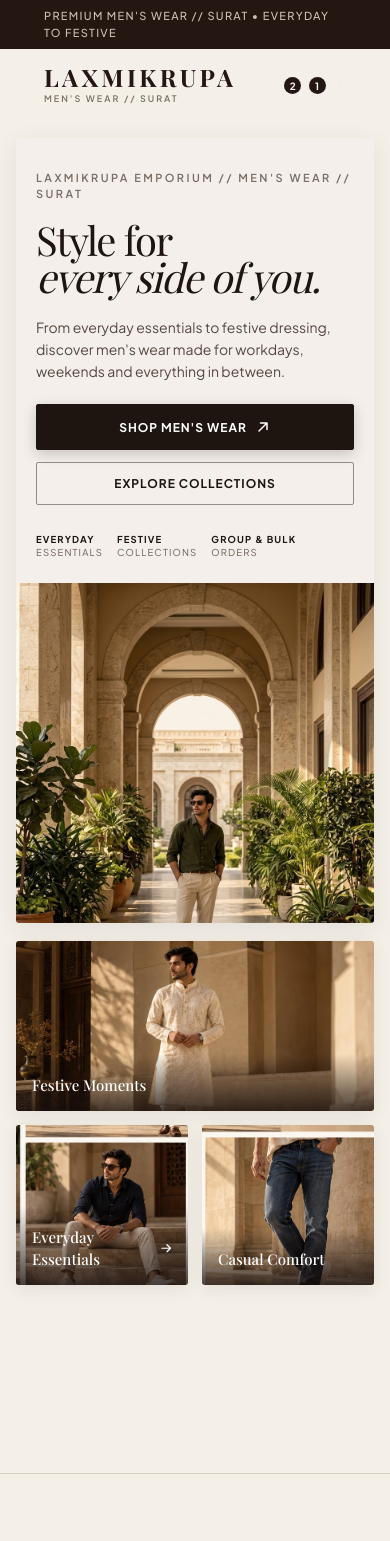
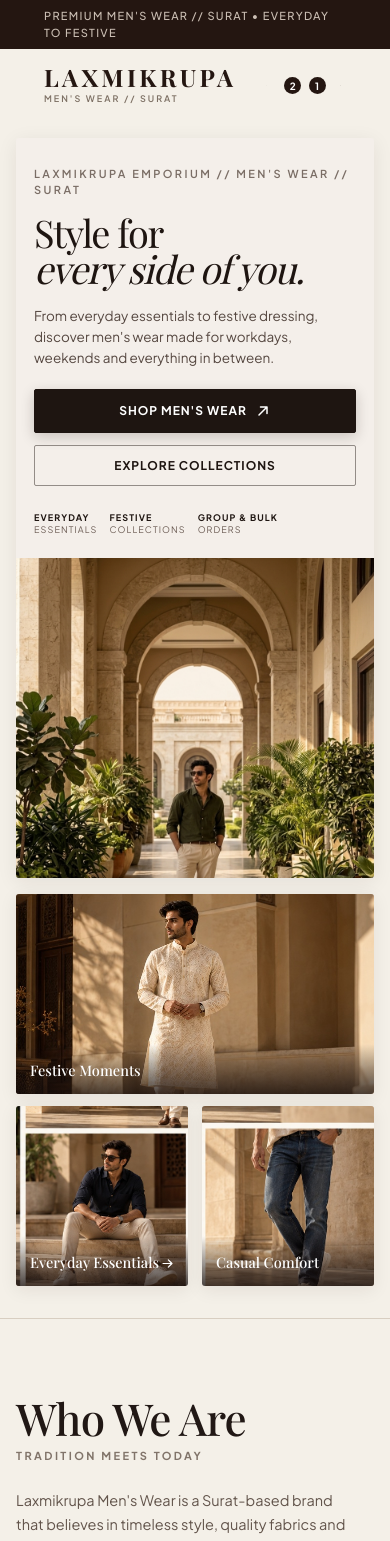
Before and after one commit to mahesh7805/laxmikrupa-mens-wear, a React (Vite) app: page /concept-2 in a window 390 px wide. Shown: the top 1541 px of the page. Built offline with nearby package versions, Linux system fonts and the light colour scheme; the HTML template or start-up script is replaced by a standard one; a web font is replaced by a local one.

Commit message:
fix(concept2): fine-tune hero image framing, model visibility, and grid height alignment

```diff
--- a/src/concepts/Concept2/components/Hero/hero.css
+++ b/src/concepts/Concept2/components/Hero/hero.css
@@ -13,24 +13,26 @@
 /* Two-column hero container: Left Panoramic Banner + Right 3-Image Stack */
 .c2-hero-container {
   display: grid;
-  grid-template-columns: minmax(0, 1.85fr) minmax(360px, 1fr);
-  gap: 16px;
+  grid-template-columns: minmax(0, 1.7fr) minmax(380px, 1fr);
+  gap: 14px;
   align-items: stretch;
+  min-height: 540px;
 }
 
 /* Panoramic Hero Card Container (Left) */
 .c2-hero-banner {
   position: relative;
+  height: 100%;
   min-height: 540px;
   border-radius: 3px;
   overflow: hidden;
   background-color: #F4EFEA;
-  box-shadow: 0 6px 24px rgba(33, 24, 21, 0.08);
+  box-shadow: 0 4px 20px rgba(33, 24, 21, 0.08);
   display: flex;
   align-items: center;
 }
 
-/* Background Image: Model Standing in Archway stretched from right across center */
+/* Background Image: Model in Olive Shirt & Sunglasses clearly visible on right */
 .c2-hero-banner-img {
   position: absolute;
   top: 0;
@@ -39,7 +41,7 @@
   width: 100%;
   height: 100%;
   object-fit: cover;
-  object-position: 84% center;
+  object-position: 68% center;
   z-index: 1;
   transition: transform 0.9s cubic-bezier(0.16, 1, 0.3, 1);
 }
@@ -48,7 +50,7 @@
   transform: scale(1.02);
 }
 
-/* Smooth Warm Cream/Ivory Gradient Scrim fading smoothly over the left photo */
+/* Smooth Warm Cream/Ivory Gradient Scrim fading over left side for crisp text */
 .c2-hero-banner-fade {
   position: absolute;
   inset: 0;
@@ -56,11 +58,11 @@
   background: linear-gradient(
     90deg,
     #F4EFEA 0%,
-    #F4EFEA 32%,
-    rgba(244, 239, 234, 0.96) 46%,
-    rgba(244, 239, 234, 0.68) 60%,
-    rgba(244, 239, 234, 0.18) 76%,
-    transparent 92%
+    #F4EFEA 28%,
+    rgba(244, 239, 234, 0.95) 42%,
+    rgba(244, 239, 234, 0.55) 54%,
+    rgba(244, 239, 234, 0.08) 66%,
+    transparent 76%
   );
   pointer-events: none;
 }
@@ -69,8 +71,8 @@
 .c2-hero-banner-content {
   position: relative;
   z-index: 3;
-  padding: 48px 44px;
-  max-width: 530px;
+  padding: 44px 40px;
+  max-width: 500px;
   display: flex;
   flex-direction: column;
 }
@@ -82,17 +84,17 @@
   letter-spacing: 0.22em;
   color: #7A6D65;
   text-transform: uppercase;
-  margin-bottom: 18px;
+  margin-bottom: 16px;
 }
 
 .c2-hero-title {
   font-family: var(--c2-font-serif);
-  font-size: clamp(48px, 4.4vw, 68px);
+  font-size: clamp(46px, 4.2vw, 64px);
   font-weight: 400;
-  line-height: 0.94;
+  line-height: 0.95;
   color: #1E1511;
   letter-spacing: -0.035em;
-  margin: 0 0 20px 0;
+  margin: 0 0 18px 0;
 }
 
 .c2-hero-title em {
@@ -108,8 +110,8 @@
   font-size: 15px;
   line-height: 1.58;
   color: #554740;
-  margin: 0 0 28px 0;
-  max-width: 410px;
+  margin: 0 0 26px 0;
+  max-width: 390px;
 }
 
 /* Action Buttons Matching Reference */
@@ -117,7 +119,7 @@
   display: flex;
   align-items: center;
   gap: 12px;
-  margin-bottom: 32px;
+  margin-bottom: 28px;
   flex-wrap: wrap;
 }
 
@@ -129,7 +131,7 @@
   font-weight: 700;
   letter-spacing: 0.08em;
   text-transform: uppercase;
-  padding: 14px 24px;
+  padding: 13px 24px;
   border-radius: 2px;
   border: 1px solid #1E1511;
   display: inline-flex;
@@ -155,7 +157,7 @@
   font-weight: 700;
   letter-spacing: 0.08em;
   text-transform: uppercase;
-  padding: 13px 22px;
+  padding: 12px 22px;
   border-radius: 2px;
   border: 1px solid rgba(30, 21, 17, 0.45);
   display: inline-flex;
@@ -174,7 +176,7 @@
 .c2-hero-features-row {
   display: flex;
   align-items: center;
-  gap: 18px;
+  gap: 16px;
   padding-top: 4px;
 }
 
@@ -182,7 +184,7 @@
   display: flex;
   flex-direction: column;
   font-family: var(--c2-font-sans);
-  font-size: 9.5px;
+  font-size: 9px;
   letter-spacing: 0.12em;
   line-height: 1.35;
   color: #6D5E56;
@@ -196,7 +198,7 @@
 
 .c2-hero-feature-divider {
   width: 1px;
-  height: 22px;
+  height: 20px;
   background-color: rgba(30, 21, 17, 0.2);
 }
 
@@ -207,7 +209,7 @@
   display: flex;
   flex-direction: column;
   gap: 14px;
-  height: 540px;
+  height: 100%;
 }
 
 .c2-hero-card {
@@ -223,7 +225,6 @@
   width: 100%;
   height: 100%;
   object-fit: cover;
-  object-position: center;
   display: block;
   transition: transform 0.6s cubic-bezier(0.16, 1, 0.3, 1);
 }
@@ -233,18 +234,28 @@
 }
 
 .c2-hero-card-top {
-  height: 260px;
+  flex: 1;
+  min-height: 0;
+}
+
+.c2-hero-card-top img {
+  object-position: center 20%;
 }
 
 .c2-hero-bottom-split {
+  flex: 1;
+  min-height: 0;
   display: grid;
   grid-template-columns: 1fr 1fr;
   gap: 14px;
-  height: 266px;
 }
 
 .c2-hero-card-split {
   height: 100%;
+}
+
+.c2-hero-card-split img {
+  object-position: center center;
 }
 
 /* Overlays on Right Stack Cards */
@@ -253,20 +264,20 @@
   bottom: 0;
   left: 0;
   right: 0;
-  padding: 20px 16px 14px 16px;
-  background: linear-gradient(to top, rgba(20, 12, 10, 0.78) 0%, rgba(20, 12, 10, 0) 100%);
+  padding: 16px 14px 12px 14px;
+  background: linear-gradient(to top, rgba(20, 12, 10, 0.76) 0%, rgba(20, 12, 10, 0) 100%);
   color: #FFFFFF;
   display: flex;
   align-items: center;
   justify-content: space-between;
   font-family: var(--c2-font-serif);
-  font-size: 15px;
+  font-size: 14.5px;
   font-weight: 500;
   transition: padding-left 0.25s ease;
 }
 
 .c2-hero-card:hover .c2-hero-card-overlay {
-  padding-left: 20px;
+  padding-left: 18px;
 }
 
 /* ==========================================================================
@@ -274,62 +285,50 @@
    ========================================================================== */
 @media (max-width: 1200px) {
   .c2-hero-container {
-    grid-template-columns: minmax(0, 1.6fr) minmax(320px, 1fr);
-    gap: 14px;
-  }
-  .c2-hero-banner,
-  .c2-hero-right-stack {
-    height: 500px;
+    grid-template-columns: minmax(0, 1.55fr) minmax(330px, 1fr);
+    gap: 12px;
     min-height: 500px;
   }
-  .c2-hero-card-top {
-    height: 240px;
-  }
-  .c2-hero-bottom-split {
-    height: 246px;
+  .c2-hero-banner {
+    min-height: 500px;
   }
   .c2-hero-banner-content {
-    padding: 38px 32px;
-    max-width: 480px;
+    padding: 36px 30px;
+    max-width: 440px;
   }
   .c2-hero-title {
-    font-size: 52px;
+    font-size: 48px;
   }
 }
 
 @media (max-width: 960px) {
   .c2-hero-container {
     grid-template-columns: 1fr;
-    gap: 18px;
+    gap: 16px;
+    min-height: auto;
   }
   .c2-hero-banner {
     min-height: 480px;
     height: auto;
   }
   .c2-hero-banner-img {
-    object-position: 88% center;
+    object-position: 72% center;
   }
   .c2-hero-banner-fade {
     background: linear-gradient(
       90deg,
       #F4EFEA 0%,
-      #F4EFEA 40%,
-      rgba(244, 239, 234, 0.94) 58%,
-      rgba(244, 239, 234, 0.55) 76%,
-      transparent 100%
+      #F4EFEA 38%,
+      rgba(244, 239, 234, 0.94) 54%,
+      rgba(244, 239, 234, 0.45) 70%,
+      transparent 90%
     );
   }
   .c2-hero-title {
-    font-size: 46px;
+    font-size: 44px;
   }
   .c2-hero-right-stack {
-    height: 380px;
-  }
-  .c2-hero-card-top {
-    height: 180px;
-  }
-  .c2-hero-bottom-split {
-    height: 186px;
+    height: 400px;
   }
 }
 
@@ -344,7 +343,7 @@
   }
   .c2-hero-banner-img {
     position: relative;
-    height: 340px;
+    height: 320px;
     object-position: center 25%;
     order: 2;
   }
@@ -352,22 +351,22 @@
     display: none;
   }
   .c2-hero-banner-content {
-    padding: 32px 20px 24px 20px;
+    padding: 28px 18px 22px 18px;
     max-width: 100%;
     order: 1;
     background-color: #F4EFEA;
   }
   .c2-hero-title {
-    font-size: 40px;
+    font-size: 38px;
   }
   .c2-hero-description {
-    font-size: 14px;
-    margin-bottom: 22px;
+    font-size: 13.5px;
+    margin-bottom: 20px;
   }
   .c2-hero-ctas {
     flex-direction: column;
     align-items: stretch;
-    margin-bottom: 24px;
+    margin-bottom: 22px;
   }
   .c2-btn-dark,
   .c2-btn-outline {
@@ -375,7 +374,7 @@
   }
   .c2-hero-features-row {
     flex-wrap: wrap;
-    gap: 14px;
+    gap: 12px;
   }
   .c2-hero-feature-divider {
     display: none;
@@ -383,11 +382,14 @@
   .c2-hero-right-stack {
     height: auto;
     order: 3;
+    gap: 12px;
   }
   .c2-hero-card-top {
-    height: 170px;
+    height: 200px;
+    flex: none;
   }
   .c2-hero-bottom-split {
-    height: 160px;
+    height: 180px;
+    flex: none;
   }
 }
```
